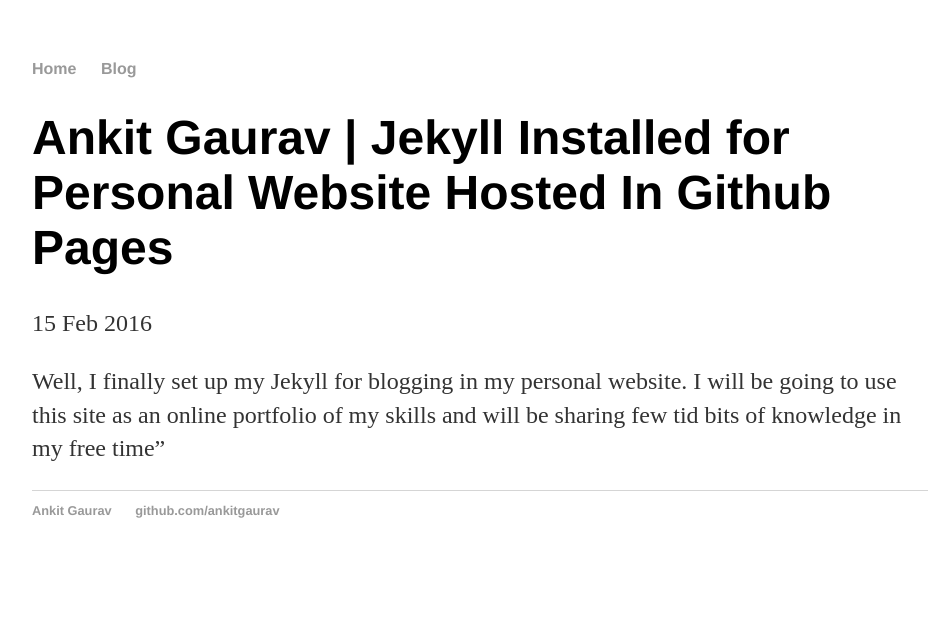
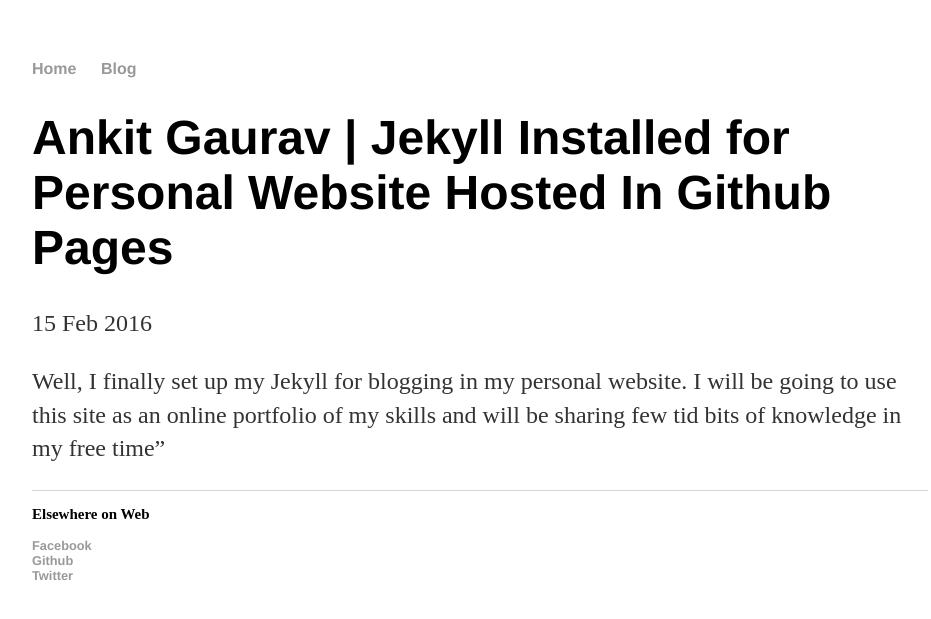
Before and after one commit to ankitgaurav/ankitgaurav.github.io, a Jekyll site: the page built from _posts/2016-02-15-Jekyll-Installed-for-Personal-Website-Hosted-In-Github-Pages.md, in a window 1280 px wide. Shown: the top 619 px of the page, without its empty margins (160-1091 px from the left). Built offline with Jekyll 4.4.1, drawn with Linux system fonts in a browser that asks for light colours.

Commit message:
Update default.html
Add new links for "Elsewhere on web"

```diff
--- a/_layouts/default.html
+++ b/_layouts/default.html
@@ -15,9 +15,11 @@
 		  {{ content }}
 		</div><!-- /.container -->
 		<footer>
+			<h3>Elsewhere on Web</h3>
     		<ul>
-    		  <li><a href="https://facebook.com/ankitgaurav">Ankit Gaurav</a></li>
-    		  <li><a href="https://github.com/ankitgaurav">github.com/ankitgaurav</a></li>
+    		  <li><a href="https://facebook.com/ankitgaurav">Facebook</a></li><br/>
+    		  <li><a href="https://github.com/ankitgaurav">Github</a></li><br/>
+    		  <li><a href="https://twitter.com/iankitgaurav">Twitter</a></li><br/>
     		</ul>
 		</footer>
 	</body>
```
